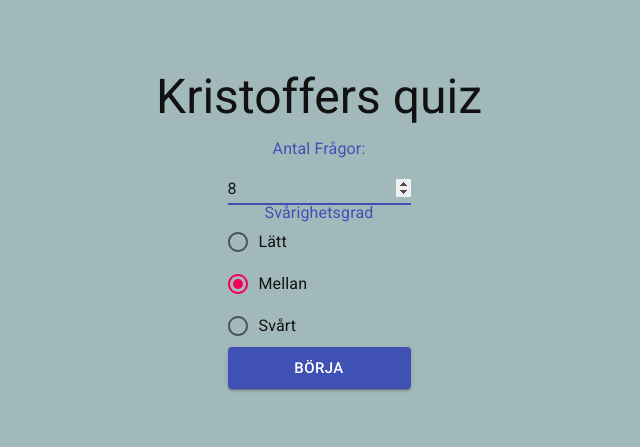
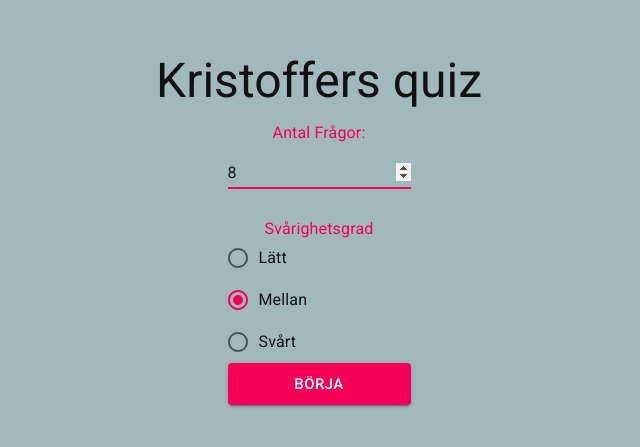
Before and after one commit to Xenofono/js-frameworks-course, a React (Create React App) app: page / in a window 1280 px wide. Shown: the part 167-614 px from the top of the page, without its empty margins (321-961 px from the left). Built offline with nearby package versions, Linux system fonts and the light colour scheme.

Commit message:
changed color scheme

```diff
--- a/src/components/Form/Form.tsx
+++ b/src/components/Form/Form.tsx
@@ -14,6 +14,13 @@ import { useHistory } from "react-router-dom";
 import { fetchQuiz } from "../../store/actions/quizActions";
 import { connect } from "react-redux";
 import GameDetailsModel from "../../models/GameDetailsModel";
+import { createStyles, Theme, makeStyles } from "@material-ui/core/styles";
+
+const useStyles = makeStyles((theme: Theme) => ({
+  elementMargin: {
+    marginTop: '2rem'
+  }
+}))
 
 interface FormProps {
   fetchQuiz: Function;
@@ -22,6 +29,8 @@ interface FormProps {
 const Form: FunctionComponent<FormProps> = ({ fetchQuiz }) => {
   const [questions, setQuestions] = useState<number>(8);
   const [diffValue, setDiffValue] = useState("medium");
+
+  const classes = useStyles();
 
   const history = useHistory();
   const handleClick = () => {
@@ -32,20 +41,22 @@ const Form: FunctionComponent<FormProps> = ({ fetchQuiz }) => {
 
   return (
     <FormControl margin="normal" variant="outlined">
-      <FormLabel htmlFor="input">Antal Frågor: </FormLabel>
+      <FormLabel color="secondary" htmlFor="input">Antal Frågor: </FormLabel>
       <Input
         id="input"
         type="number"
         placeholder="8"
         value={questions === 0 ? "" : questions}
+        color="secondary"
         required
         autoFocus
         onChange={(e) => setQuestions(+e.target.value)}></Input>
-      <FormLabel htmlFor="radio">Svårighetsgrad</FormLabel>
+      <FormLabel color="secondary" htmlFor="radio" className={classes.elementMargin}>Svårighetsgrad</FormLabel>
       <RadioGroup
         id="radio"
         aria-label="difficulty"
         name="difficulty"
+
         value={diffValue}
         onChange={(e) => setDiffValue(e.target.value)}>
         <FormControlLabel value="easy" control={<Radio />} label="Lätt" />
@@ -55,7 +66,7 @@ const Form: FunctionComponent<FormProps> = ({ fetchQuiz }) => {
       <Button
         size="large"
         variant="contained"
-        color="primary"
+        color="secondary"
         onClick={handleClick}>
         Börja
       </Button>
```
